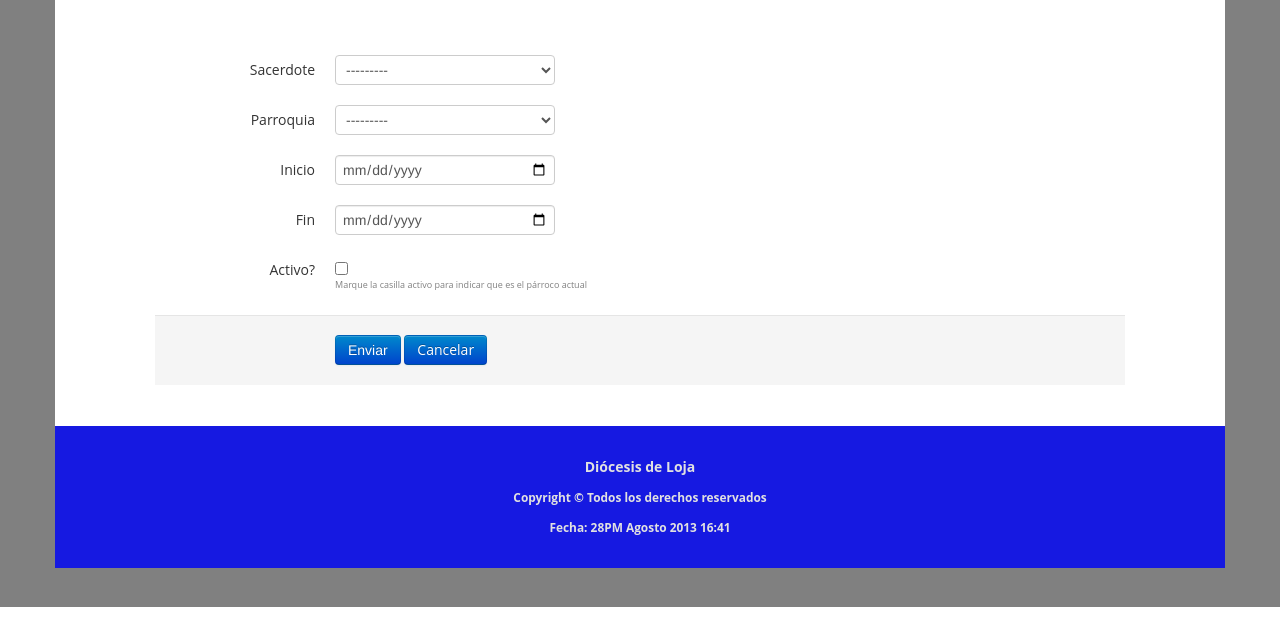
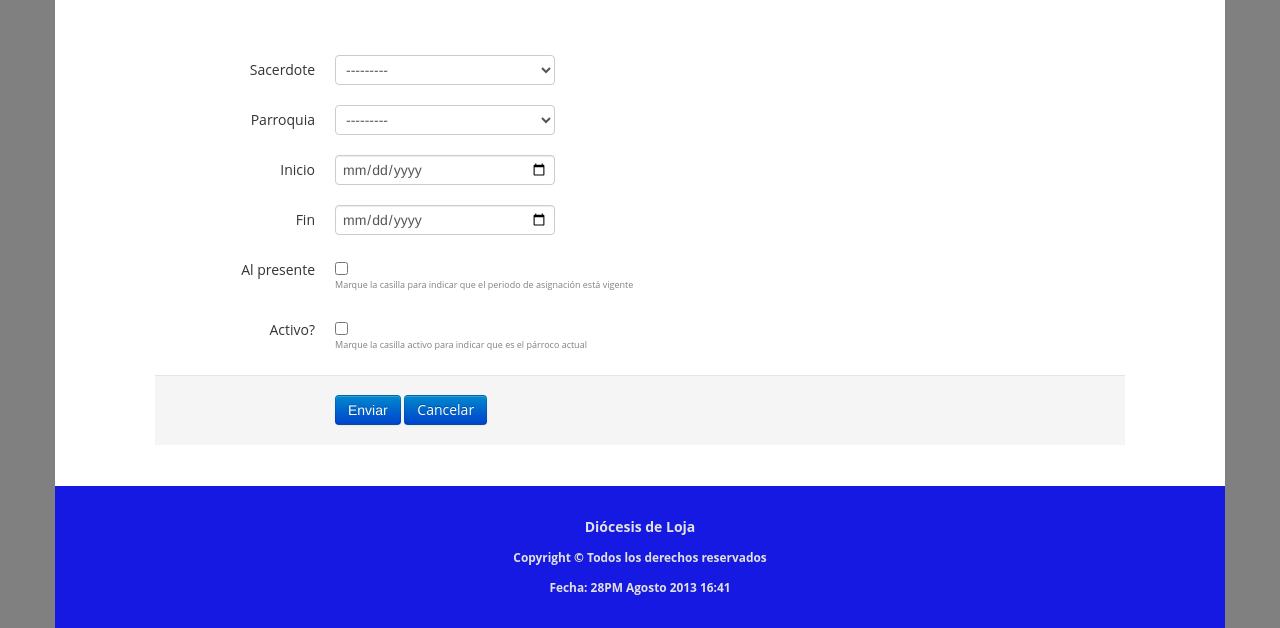
Before and after one commit to luchitoflores/ekklesia, a Django app: page /asignar/parroquia/add/ in a window 1280 px wide. Shown: the part 193-821 px from the top of the page. Before the commit the page ends 800 px from the top, so only its background shows below. Run offline with Django 3.2, Linux system fonts and the light colour scheme; a user stored in the database is signed in; tables that the repository leaves empty hold one stand-in row (values such as "Sample post"); parts of the project's set-up code (start-up, migrations or seed data) failed here and were passed over; some libraries are stand-ins or nearby versions.

Commit message:
aumento de la clase periodo

```diff
--- a/sacramentos/forms.py
+++ b/sacramentos/forms.py
@@ -3,14 +3,16 @@ from django.contrib import messages
 from datetime import datetime, date
 from django import forms
 from django.contrib.auth.models import User, Group
-from django.core.exceptions import ObjectDoesNotExist
+from django.core.exceptions import ObjectDoesNotExist, PermissionDenied
 from django.forms import ModelForm
 from django.forms.util import ErrorList
 from django.forms.widgets import RadioSelect
+from django.http import HttpResponseRedirect, HttpResponse, Http404, HttpResponseForbidden
+
 
 from .models import (PerfilUsuario,
 					Libro,Matrimonio,Bautismo,Eucaristia,Confirmacion,Bautismo,
-					Direccion, Intenciones,NotaMarginal,Parroquia,AsignacionParroquia)
+					Direccion, Intenciones,NotaMarginal,Parroquia,AsignacionParroquia, PeriodoAsignacionParroquia, )
 from .validators import validate_cedula
 
 
@@ -724,10 +726,11 @@ class AsignarParroquiaForm(ModelForm):
 	persona = forms.ModelChoiceField(label = 'Sacerdote', queryset=PerfilUsuario.objects.sacerdote())
 	class Meta:
 		model = AsignacionParroquia
-		widgets = {
-		'inicio': forms.TextInput(attrs={'required':'', 'data-date-format': 'dd/mm/yyyy', 'type':'date'}),
-		'fin': forms.TextInput(attrs={'data-date-format': 'dd/mm/yyyy', 'type':'date'}),
-		}
+		fields = ('persona', 'parroquia')
+		# widgets = {
+		# 'inicio': forms.TextInput(attrs={'required':'', 'data-date-format': 'dd/mm/yyyy', 'type':'date'}),
+		# 'fin': forms.TextInput(attrs={'data-date-format': 'dd/mm/yyyy', 'type':'date'}),
+		# }
 
 #Form para asignar una secretaria a una parroquia
 class AsignarSecretariaForm(ModelForm):
@@ -736,23 +739,40 @@ class AsignarSecretariaForm(ModelForm):
 		data = self.cleaned_data['persona']
 		try:
 			asignacion = AsignacionParroquia.objects.get(persona=data)
-			raise forms.ValidationError('el perfil seleccionado ya tiene una asignación activa')
+
+			if asignacion.id:
+				raise forms.ValidationError('el perfil seleccionado ya tiene una asignación activa')
 		except ObjectDoesNotExist:
 			return data
+
+		return data
 
 	def __init__(self, user, persona = PerfilUsuario.objects.none(), *args, **kwargs):
 		super(AsignarSecretariaForm, self).__init__(*args, **kwargs)
 		self.fields['persona']=forms.ModelChoiceField(label = 'Secretario/a', queryset=persona, empty_label='-- Seleccione --')
-		parroquia = AsignacionParroquia.objects.get(persona__user=user, estado=True).parroquia
+		try:
+			parroquia = AsignacionParroquia.objects.get(persona__user=user, estado=True).parroquia
+		except ObjectDoesNotExist:
+			raise PermissionDenied
+
 		self.fields['parroquia']=forms.ModelChoiceField(queryset=Parroquia.objects.filter(id=parroquia.id), empty_label='-- Seleccione --')
 
 	class Meta:
 		model = AsignacionParroquia
-		fields = ('persona', 'parroquia', 'estado')
+		fields = ('persona', 'parroquia')
 		# widgets = {
 		# 	'persona': forms.ModelChoiceField(queryset=)
 		# }
 
+
+class PeriodoAsignacionParroquiaForm(ModelForm):
+	class Meta:
+		model = PeriodoAsignacionParroquia
+		fields = ('inicio', 'fin', 'presente', 'estado')
+		widgets = {
+		'inicio': forms.TextInput(attrs={'required':'', 'data-date-format': 'dd/mm/yyyy', 'type':'date'}),
+		'fin': forms.TextInput(attrs={'data-date-format': 'dd/mm/yyyy', 'type':'date'}),
+		}
 
 #Form para Intenciones de Misa - Funcionando
 class IntencionForm(ModelForm):
--- a/sacramentos/templates/parroquia/asignar_parroquia_form.html
+++ b/sacramentos/templates/parroquia/asignar_parroquia_form.html
@@ -45,6 +45,51 @@ Agregar Asignación de una Parroquia
 	</div>
 	{%endfor%}
 
+	{%if not object.id%}
+	{% for f in form_periodo%}
+	<div class="control-group">
+
+		<div class="control-label">
+			{{f.label}}
+		</div>
+		<div class="controls">
+			{{f}}
+		</div>
+
+		<div class="controls">
+			<div class='help-text'>
+				{{f.help_text}}
+			</div>
+		</div>
+		<div class="controls">
+			<div class='error'>
+				{{f.errors}}
+			</div>
+		</div>
+	</div>
+	{%endfor%}
+
+	{%else%}
+	<table id='id_table_periodo' class='table table-bordered table-striped'>
+		<thead>
+			<tr>
+				<th>Fecha de Inicio</th>
+				<th>Fecha de Finalización</th>
+				<th>Estado</th>
+			</tr>
+		</thead>
+		<tbody>
+			{%for f in form_periodo%}
+			<tr>
+				<td>{{f.inicio}}</td>
+				<td>{{f.fin}}</td>
+				<td>{{f.estado}}</td>
+			</tr>
+			{%endfor%}
+		</tbody>
+	</table>
+	{%endif%}
+
 	<div class="form-actions">
 		<input type="submit" value='Enviar' class='btn btn-primary'>
 		<a href="{% url 'asignar_parroquia_list'%}" class='btn btn-primary'> Cancelar</a>
--- a/sacramentos/templates/parroquia/asignar_parroquia_list.html
+++ b/sacramentos/templates/parroquia/asignar_parroquia_list.html
@@ -22,9 +22,9 @@ Lista de Asignaciones de Parroquia
 		<tr>
 			<td><a href="{{o.get_absolute_url}}">{{o.persona}}</a></td>
 			<td>{{o.parroquia}}</td>
-			<td>{{o.inicio}}</td>
-			<td>{{o.fin}}</td>
-			<td>{{o.estado}}</td>
+			<td>{{o.periodo.inicio}}</td>
+			<td>{{o.periodo.fin}}</td>
+			<td>{%if o.periodo.estado%}<i class='icon-check'>{%else%}<i class=' icon-minus-sign'>{%endif%}</i> </td>
 		</tr>
 		{%endfor%}
 	</tbody>
--- a/sacramentos/urls.py
+++ b/sacramentos/urls.py
@@ -17,6 +17,7 @@ from .views import (
 	confirmacion_create_view,confirmacion_update_view,ConfirmacionListView,confirmacion_reporte,
 	parroquia_create_view, parroquia_update_view, ParroquiaListView,
 	AsignarParroquiaCreate, AsignarParroquiaUpdate, AsignarParroquiaList,
+	asignar_parroquia_create, asignar_parroquia_update,
 	AsignarSecretariaCreate, AsignarSecretariaUpdate, AsignarSecretariaList,
 	asignar_secretaria_create, asignar_secretaria_update,
 	intencion_create_view, IntencionListView, IntencionUpdateView,
@@ -110,8 +111,10 @@ urlpatterns = patterns('',
 	url(r'^parroquia/(?P<pk>\d+)/$', parroquia_update_view, name='parroquia_update'),
 
 	#urls para asignación de parroquias a los párrocos
-	url(r'^asignar/parroquia/add/$', AsignarParroquiaCreate.as_view() , name='asignar_parroquia_create'),
-	url(r'^asignar/parroquia/(?P<pk>\d+)/$', AsignarParroquiaUpdate.as_view() , name='asignar_parroquia_update'),
+	# url(r'^asignar/parroquia/add/$', AsignarParroquiaCreate.as_view() , name='asignar_parroquia_create'),
+	# url(r'^asignar/parroquia/(?P<pk>\d+)/$', AsignarParroquiaUpdate.as_view() , name='asignar_parroquia_update'),
+	url(r'^asignar/parroquia/add/$', asignar_parroquia_create , name='asignar_parroquia_create'),
+	url(r'^asignar/parroquia/(?P<pk>\d+)/$', asignar_parroquia_update , name='asignar_parroquia_update'),
 	url(r'^asignar/parroquia/$', AsignarParroquiaList.as_view() , name='asignar_parroquia_list'),
 
 	#urls para asignación de parroquias a los párrocos
--- a/sacramentos/views.py
+++ b/sacramentos/views.py
@@ -26,7 +26,7 @@ import cgi
 from .models import (PerfilUsuario,
 	Libro,Matrimonio,Bautismo,Eucaristia,Confirmacion,NotaMarginal,
 	Parroquia, Intenciones,
-	AsignacionParroquia,
+	AsignacionParroquia, PeriodoAsignacionParroquia,
 	)
 
 from .forms import (
@@ -39,7 +39,7 @@ from .forms import (
 	DivErrorList,
 	IntencionForm,
 	ParroquiaForm,
-	AsignarParroquiaForm,
+	AsignarParroquiaForm, PeriodoAsignacionParroquiaForm,
 	AsignarSecretariaForm,
 	)
 
@@ -54,6 +54,7 @@ def usuarioCreateView(request):
 		padre = PerfilUsuario.objects.padre()
 		madre =  PerfilUsuario.objects.madre()
 		form_perfil = PerfilUsuarioForm(padre, madre, request.POST)
+
 		if form_usuario.is_valid() and form_perfil.is_valid():
 			feligres, created = Group.objects.get_or_create(name='Feligres')
 			usuario = form_usuario.save(commit=False)
@@ -67,6 +68,27 @@ def usuarioCreateView(request):
 			return HttpResponseRedirect('/usuario')
 
 		else:
+			padre = request.POST.get('padre')
+			madre =  request.POST.get('madre')
+
+			if padre and madre:
+				padre = PerfilUsuario.objects.filter(id=padre)
+				madre = PerfilUsuario.objects.filter(id=madre)
+				form_perfil = PerfilUsuarioForm(padre, madre, request.POST)
+			elif padre and not madre:
+				padre = PerfilUsuario.objects.filter(id=padre)
+				madre = PerfilUsuario.objects.none()
+				form_perfil = PerfilUsuarioForm(padre, madre, request.POST)
+			elif not padre and madre:
+				madre = PerfilUsuario.objects.filter(id=madre)
+				padre= PerfilUsuario.objects.none()
+				form_perfil = PerfilUsuarioForm(padre, madre, request.POST)
+
+			else:
+				padre = PerfilUsuario.objects.none()
+				madre = PerfilUsuario.objects.none()
+				form_perfil = PerfilUsuarioForm(padre, madre, request.POST)
+
 			messages.error(request, 'Uno o más datos no son válidos')
 			ctx = {'form_usuario': form_usuario , 'form_perfil': form_perfil}
 			return render (request, 'usuario/usuario_form.html', ctx)
@@ -1078,6 +1100,71 @@ class IntencionUpdateView(UpdateView):
 	def dispatch(self, *args, **kwargs):
 		return super(IntencionUpdateView, self).dispatch(*args, **kwargs)
 
+@login_required(login_url='/login/')
+def asignar_parroquia_create(request):
+	template_name = "parroquia/asignar_parroquia_form.html"
+	success_url = '/asignar/parroquia/'
+	parroquia = request.POST.get('parroquia')
+	persona = request.POST.get('persona')
+	print persona
+
+
+	if request.method == 'POST':
+		form = AsignarParroquiaForm(request.POST)
+		form_periodo = PeriodoAsignacionParroquiaForm(request.POST)
+		if form.is_valid() and form_periodo.is_valid():
+			try:
+				asignacion = AsignacionParroquia.objects.get(persona__id = persona, parroquia__id = parroquia)
+				periodo = form_periodo.save(commit=False)
+				periodo.asignacion = asignacion
+				periodo.save()
+				return HttpResponseRedirect(success_url)
+
+			except:
+				asignacion = form.save()
+				periodo = form_periodo.save(commit=False)
+				periodo.asignacion = asignacion
+				periodo.save()
+				return HttpResponseRedirect(success_url)
+
+		else:
+			messages.error(request, 'Uno o más cámpos son inválidos')
+			ctx = {'form': form, 'form_periodo': form_periodo}
+			# return render(request, template_name, ctx)
+	else:
+		form_periodo = PeriodoAsignacionParroquiaForm()
+		form = AsignarParroquiaForm()
+		ctx = {'form': form, 'form_periodo': form_periodo}
+	return render(request, template_name, ctx)
+
+
+@login_required(login_url='/login/')
+def asignar_parroquia_update(request, pk):
+	template_name = "parroquia/asignar_parroquia_form.html"
+	success_url = '/asignar/parroquia/'
+	asignacion = get_object_or_404(AsignacionParroquia, pk=pk)
+	periodos = PeriodoAsignacionParroquia.objects.filter(asignacion__id=asignacion.id)
+
+	if request.method == 'POST':
+		persona = PerfilUsuario.objects.feligres()
+		form = AsignarParroquiaForm(request.POST, instance=asignacion)
+		form_periodo = periodos
+		if form.is_valid() and form_periodo.is_valid():
+			asignacion = form.save(commit=False)
+			periodo = form_periodo.save()
+			asignacion.periodo = periodo
+			form.save()
+			return HttpResponseRedirect(success_url)
+		else:
+			messages.error(request, 'Uno o más cámpos son inválidos')
+			ctx = {'form': form, 'form_periodo': form_periodo, 'object': asignacion}
+			# return render(request, template_name, ctx)
+	else:
+		form_periodo = periodos
+		form = AsignarParroquiaForm(instance=asignacion)
+		ctx = {'form': form, 'form_periodo': form_periodo, 'object': asignacion}
+	return render(request, template_name, ctx)
+
 
 class AsignarParroquiaCreate(CreateView):
 	model = AsignacionParroquia
--- a/static/css/mycss.css
+++ b/static/css/mycss.css
@@ -46,12 +46,13 @@ legend.scheduler-border {
     font-family: 'Viga', sans-serif;
 }
 
-ul {
+/*ul {
+
+}*/
+
+div.errors ul {
+	color: red;
 	list-style-type: none !important;
-}
-
-div.errors {
-	color: red;
 }
 
 #id_container{
--- /dev/null
+++ b/templates/403.html
@@ -0,0 +1,6 @@
+{% extends 'base.html'%}
+{% block title%} Cantones {% endblock %}
+
+{%block content%}
+<h2>Ud no tiene permiso para acceder a este sitio</h2>
+{%endblock%}
--- /dev/null
+++ b/templates/admin/403.html
@@ -0,0 +1,6 @@
+{% extends 'base.html'%}
+{% block title%} Error 403 {% endblock %}
+
+{%block content%}
+<h2>Ud no tiene permiso para acceder a este sitio</h2>
+{%endblock%}
--- a/usuarios/urls.py
+++ b/usuarios/urls.py
@@ -1,12 +1,18 @@
 from django.conf.urls import url, patterns
 from .views import GroupList, GroupCreate, GroupUpdate
 from .views import login, logout, login_view, logout_view, change_password_view, send_email_view
+from django.views.generic import TemplateView
+from django.utils.functional import curry
+from django.views.defaults import *
+
+handler403 = curry(permission_denied, template_name='403.html')
 
 urlpatterns = patterns ('',
 	# url(r'^loginajax/$', loginajax_view),
     # url(r'^login/$', 'django.contrib.auth.views.login'),
     # url(r'^login/$', 'login_view'),
     url(r'^login/$', 'django.contrib.auth.views.login', {'template_name': 'login.html'}, name='login'),
+    # url(r'^permission_denied/$', TemplateView.as_view(template_name='permission_denied.html'), name='permission_denied'),
     url(r'^logout/$', logout_view , name='logout'),
     url(r'^password_change/$', change_password_view , name='password_change'),
     url(r'^send/email/$', send_email_view , name='send_email'),
```
Also changed, not shown: sacramentos/models.py (+8 -3 lines), 3 other files. Lines whose indentation alone changed are shown as unchanged.
